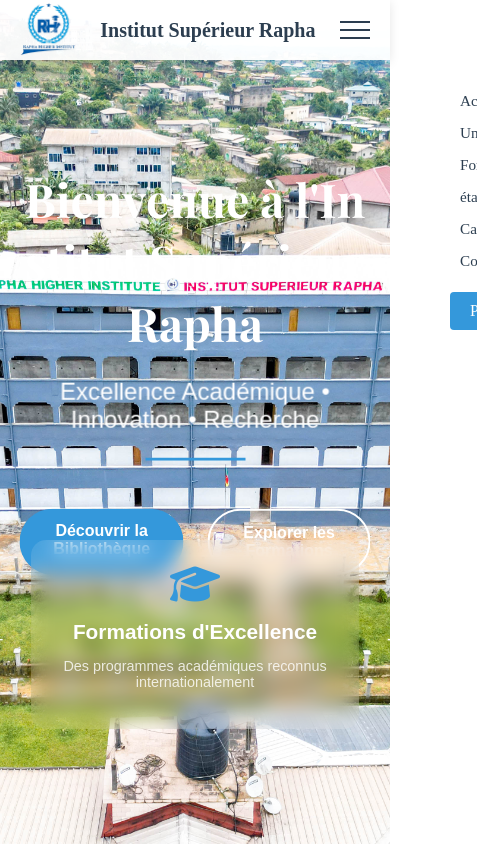
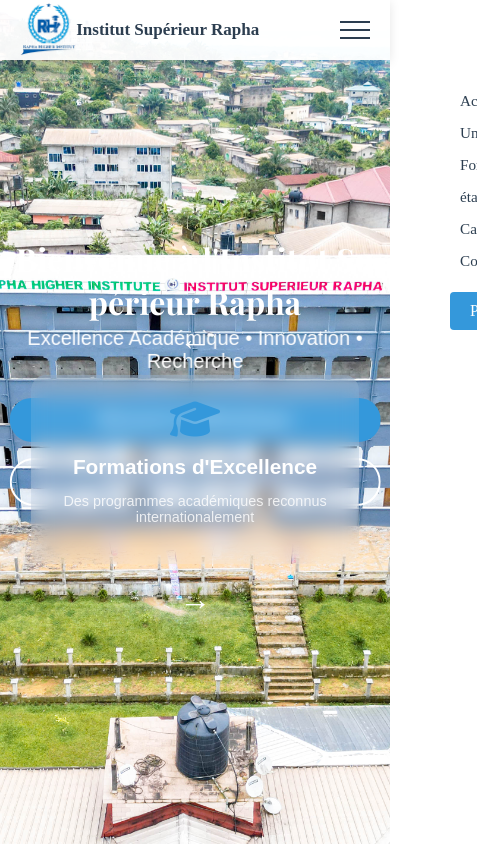
Before and after one commit to djufomene/raphainstitut, a React (Vite) app: page / in a window 390 px wide. Shown: the top 844 px of the page, 477 px wide, since content can reach past the window. Built offline with nearby package versions, Linux system fonts and the light colour scheme.

Commit message:
j'ai éffectué des modifications sur les fichier Accueil, navbar, footer

```diff
--- a/src/Pages/Accueil.jsx
+++ b/src/Pages/Accueil.jsx
@@ -233,8 +233,6 @@
 
   //Fin Galérie
 
-
-
   // Début Partenaires
       const imageList = [images.home7, images.home8, images.home5, images.home10, images.home11];
     const settings = {
@@ -251,13 +249,10 @@
 
     // Fin Partenaires
 
-
     const [isHovered, setIsHovered] = useState(false);
 
 
   return (
-
-
     <div className="accueil">
         <div className="home-container">
             {/* Fond dégradé avec image */}
--- a/src/styles/Accueil.scss
+++ b/src/styles/Accueil.scss
@@ -1679,4 +1679,112 @@
     }
   }
 }
+
+@media (max-width: 478px) {
+  .school-info-container {
+    padding: 1rem;
+
+    .info-card {
+      padding: 1rem;
+
+      .title {
+        font-size: 1.3rem;
+      }
+
+      .description {
+        font-size: 0.95rem;
+      }
+
+      .contact-button {
+        font-size: 0.95rem;
+        padding: 0.9rem 0rem;
+        width: 100%;
+        max-width: 100%;
+        margin: 0 auto;
+        display: block;
+      }
+    }
+  }
+}
+
 //Fin contactez-nous
+
+
+/* Correction pour les petits écrans */
+@media screen and (max-width: 429px) {
+  body, html {
+    overflow-x: hidden; // Empêche le défilement horizontal
+    width: 100%;
+  }
+
+  .home-container,
+  .campus-visit,
+  .rentree-academique,
+  .dual-section-container,
+  .admissions-section,
+  .why-choose-us,
+  .landing-page1,
+  #partenaires,
+  .school-info-container {
+    padding-left: 0.5rem !important;
+    padding-right: 0.5rem !important;
+  }
+
+  .hero-content {
+    margin-top: str-index($string: "", $substring: "s");
+    width: 95%;
+  }
+
+  .main-title {
+    font-size: 2rem;
+  }
+
+  .subtitle{
+    font-size: 20px;
+    margin-top: -20px;
+  }
+
+  .cta-buttons {
+    flex-direction: column;
+    margin-top: -50px;
+    gap: 1rem;
+  }
+
+  .info-section {
+    flex-direction: column;
+    gap: 1rem;
+    margin-top: 380px;
+  }
+
+  .campus-visit .right-content iframe {
+    width: 100%;
+    height: 250px;
+  }
+
+  .dual-section-container {
+    flex-direction: column;
+    padding: 1rem;
+  }
+
+  .admissions-section {
+    padding: 2rem 0.5rem;
+    flex-direction: column;
+  }
+
+  .features-grid {
+    grid-template-columns: 1fr;
+  }
+
+  .stats-section .stat {
+    margin: 0 10px;
+  }
+
+  .carousel-card {
+    height: 25rem !important;
+  }
+
+  .slick-slide img {
+    width: 100px;
+    height: 70px;
+  }
+}
--- a/src/styles/Footer.scss
+++ b/src/styles/Footer.scss
@@ -22,13 +22,6 @@
       flex-basis: 0;
       padding: 3rem 1rem 3rem 0rem;
     }
-
-
-
-
-
-
-
 
     .aboutUs i {
       margin-inline-end: 10px;
@@ -127,7 +120,7 @@
     /* 🌍 Responsive */
     @media (max-width: 1130px) {
       .container {
-        grid-template-columns: repeat(2, 1fr);
+        grid-template-columns: repeat(1, 1fr);
 
       }
 
--- a/src/styles/Navbar.scss
+++ b/src/styles/Navbar.scss
@@ -89,7 +89,6 @@
 
     .navbar--scrolled & {
       font-size: 1.1rem;
-
     }
   }
 
@@ -196,6 +195,10 @@
     @media (max-width: $mobile-breakpoint) {
       display: block;
     }
+
+    //  @media (max-width: 420px) {
+    //  margin-right: 80px;
+    // }
 
     &--open {
       .navbar__toggle-icon {
@@ -340,3 +343,10 @@
     }
   }
 }
+
+ @media (max-width: 420px) {
+      .navbar__title {
+        font-size:17px ;
+        margin-left: -12px;
+      }
+    }
```
